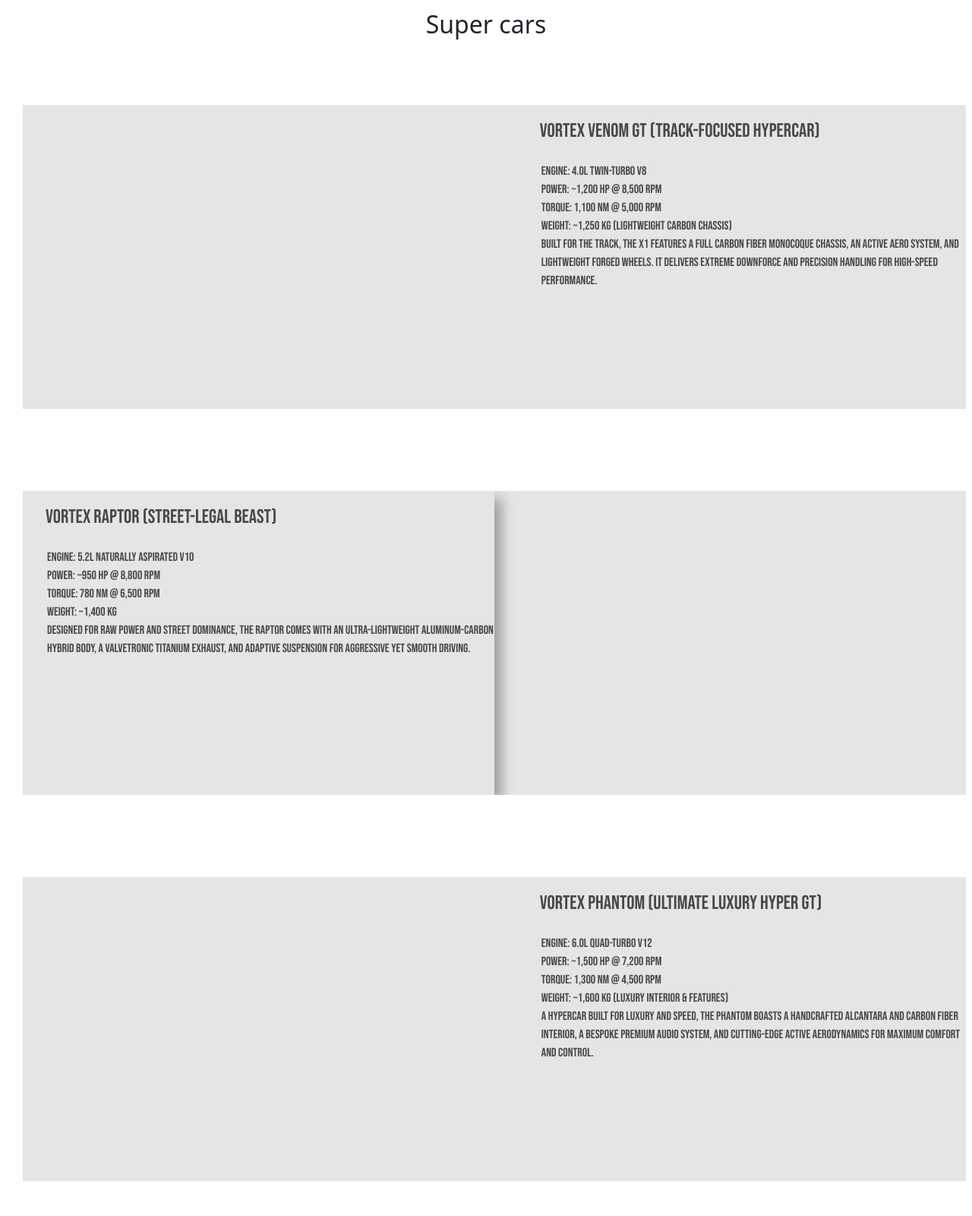
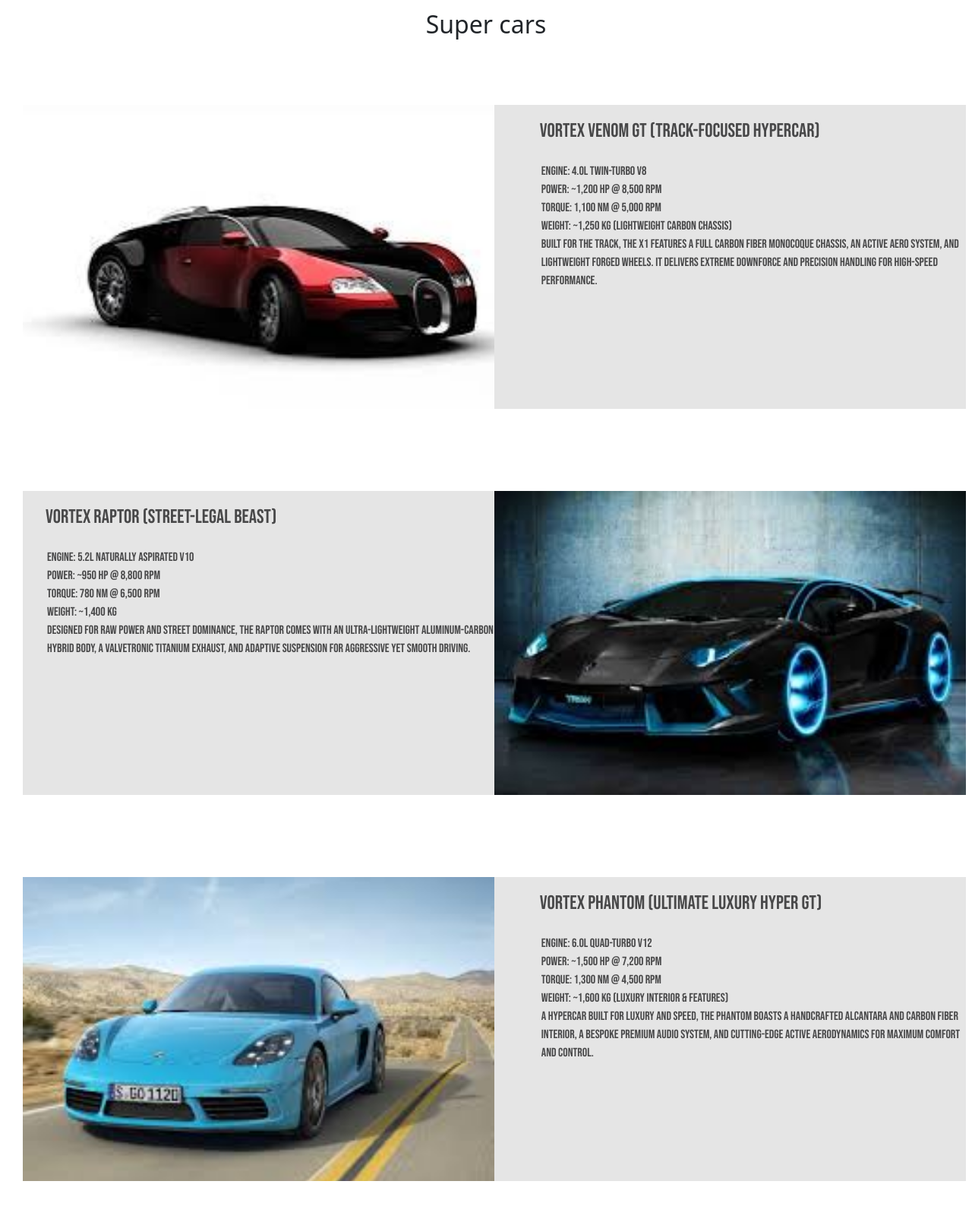
Before and after one commit to VinothbharathiK/automobile, a plain HTML site: page index.html in a window 1280 px wide. Shown: the part 2720-4320 px from the top of the page at 76% size. Drawn offline with nearby package versions, Linux system fonts and the light colour scheme; a web font is replaced by a local one.

Commit message:
Update style.css

```diff
--- a/style.css
+++ b/style.css
@@ -188,7 +188,7 @@ footer div{
 
 .img-car {
     width: 50%;
-    background-image: url(images/car1.jpg);
+    background-image: url(car1.jpeg);
     background-size: cover;
     background-position: center;
     background-repeat: no-repeat;
@@ -196,7 +196,7 @@ footer div{
 }
 
 .img-car-2 {
-    background-image: url(images/car2.png);
+    background-image: url(car2.jpeg);
     width: 50%;
 
     background-position: center;
@@ -204,7 +204,7 @@ footer div{
 }
 
 .img-car-3 {
-    background-image: url(images/car3.png);
+    background-image: url(car3.jpeg);
     background-size: cover;
     background-position: center;
     background-repeat: no-repeat;
@@ -213,7 +213,7 @@ footer div{
 }
 
 .img-car-4 {
-    background-image: url(images/car4.png);
+    background-image: url(car4.jpeg);
     width: 50%;
     background-position: center;
     background-size: cover;
```
